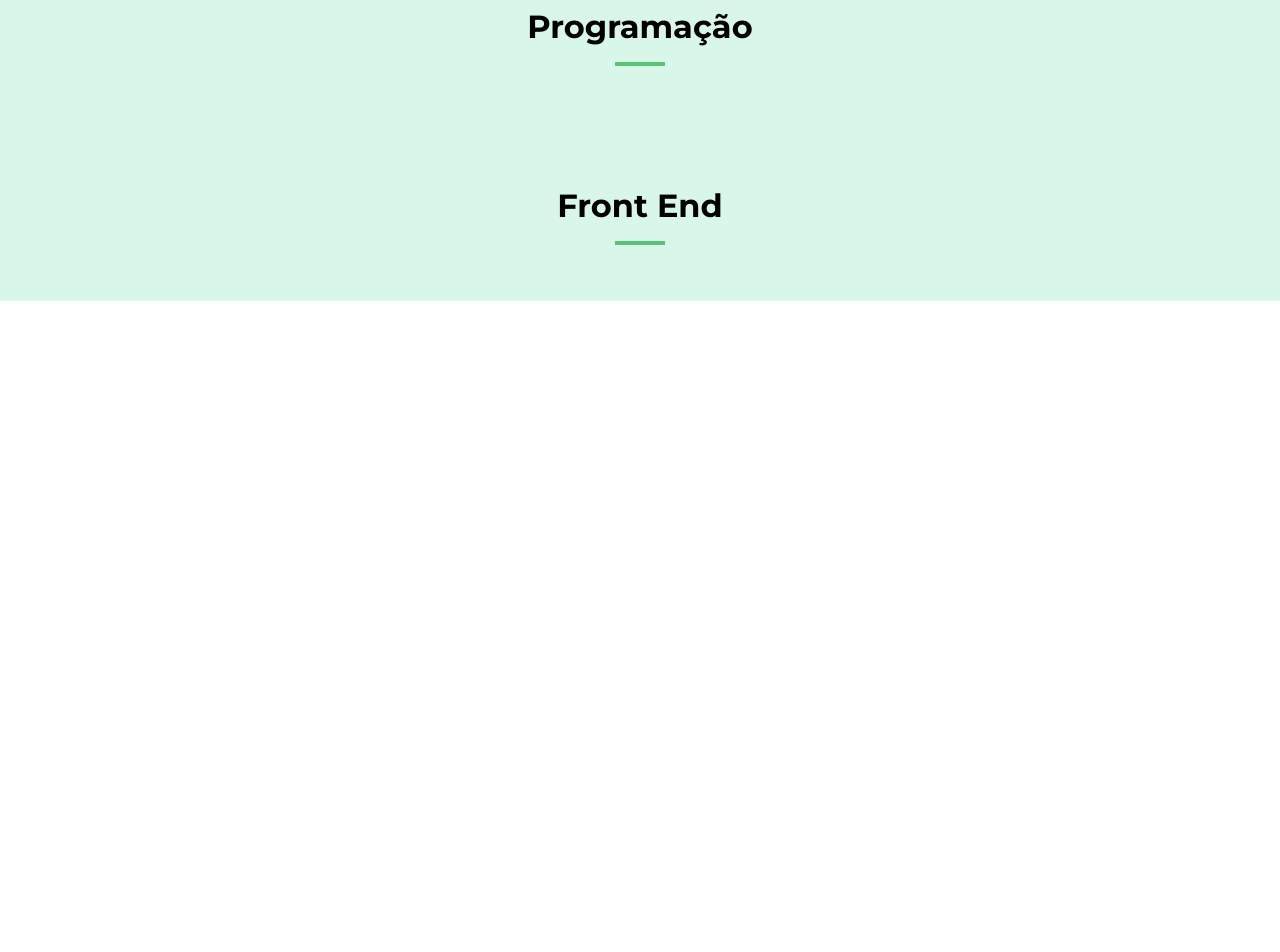
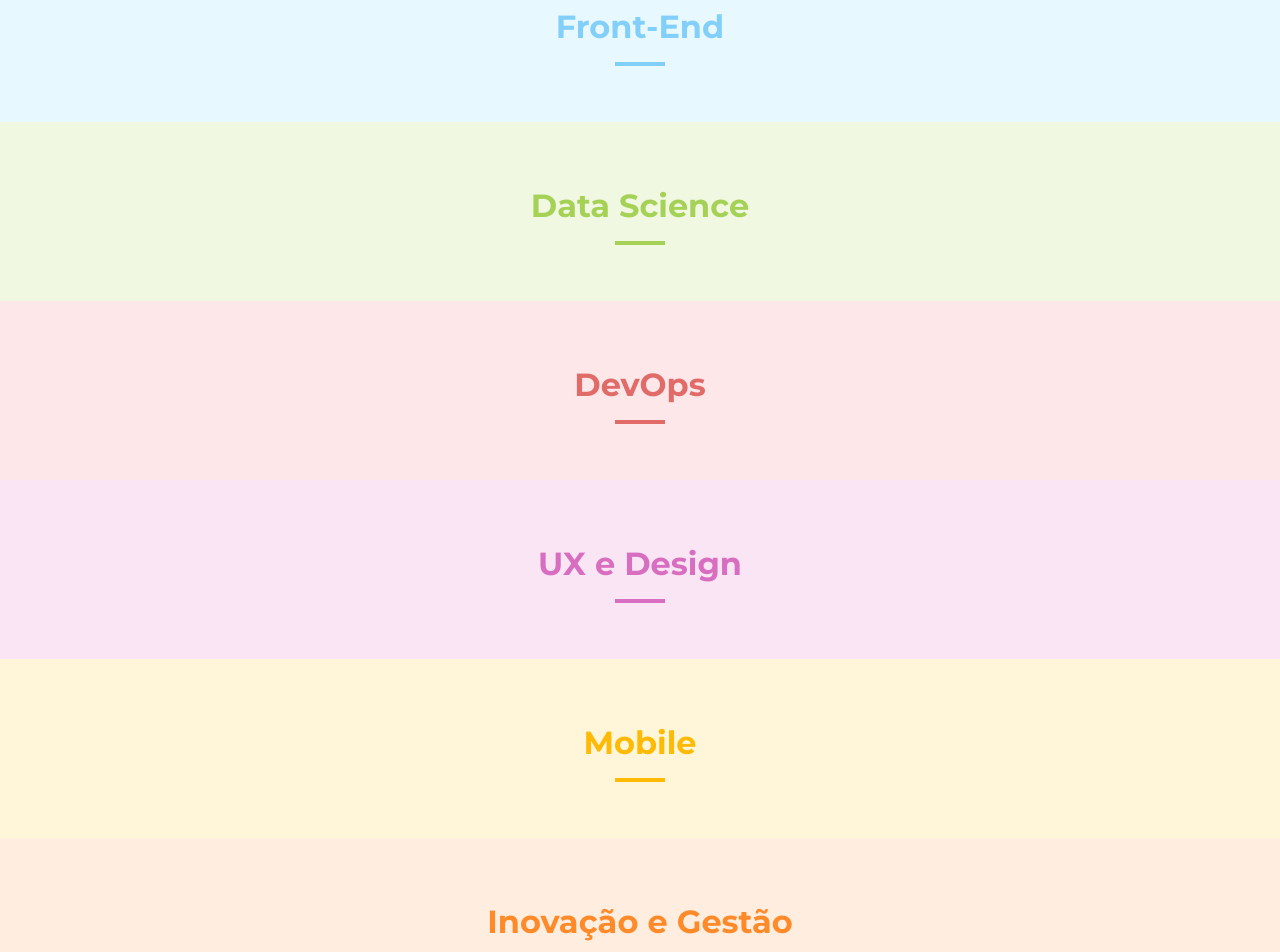
Before and after one commit to gabrielredu/alura, a React (Create React App) app in the folder 03-formacao-react-com-javascript/01-react-desenvolvendo-com-javascript/organo/: page / in a window 1280 px wide. Shown: the part 1360-2312 px from the top of the page. Before the commit the page ends 1661 px from the top, so only its background shows below. Built offline with nearby package versions, Linux system fonts and the light colour scheme.

Commit message:
aula 4 exer 5

```diff
--- a/03-formacao-react-com-javascript/01-react-desenvolvendo-com-javascript/organo/src/App.js
+++ b/03-formacao-react-com-javascript/01-react-desenvolvendo-com-javascript/organo/src/App.js
@@ -4,6 +4,39 @@ import Formulario from './components/Formulario';
 import Time from './components/Time';
 
 function App() {
+
+  const times = [
+    {
+      nome: 'Front-End',
+      corPrimaria: '#82CFFA',
+      corSecundaria: '#E8F8FF',
+    },
+    {
+      nome: 'Data Science',
+      corPrimaria: '#A6D157',
+      corSecundaria: '#F0F8E2',
+    },
+    {
+      nome: 'DevOps',
+      corPrimaria: '#E06B69',
+      corSecundaria: '#FDE7E8',
+    },
+    {
+      nome: 'UX e Design',
+      corPrimaria: '#D86EBF',
+      corSecundaria: '#FAE5F5',
+    },
+    {
+      nome: 'Mobile',
+      corPrimaria: '#FEBA05',
+      corSecundaria: '#FFF5D9',
+    },
+    {
+      nome: 'Inovação e Gestão',
+      corPrimaria: '#FF8A29',
+      corSecundaria: '#FFEEDF',
+    }
+  ]
 
   const [colaboradores, setColaboradores] = useState([])
 
@@ -16,9 +49,11 @@ function App() {
       <Banner />
       <Formulario
         novoColaborador={colaborador => colaboradorCadastrado(colaborador)}
+        times={times.map(time => time.nome)}
       />
-      <Time nomeTime="Programação" />
-      <Time nomeTime="Front End" />
+      {times.map((time, index) => {
+        return <Time key={time.nome} nomeTime={time.nome} corPrimaria={time.corPrimaria} corSecundaria={time.corSecundaria} timePos={index + 1} />
+      })}
     </div>
   );
 }
--- a/03-formacao-react-com-javascript/01-react-desenvolvendo-com-javascript/organo/src/components/Formulario/index.js
+++ b/03-formacao-react-com-javascript/01-react-desenvolvendo-com-javascript/organo/src/components/Formulario/index.js
@@ -22,10 +22,6 @@ const Formulario = (props) => {
         })
     }
 
-    const times = [
-        'Programação', 'Front-End', 'Data Science', 'DevOps', 'UX e Design', 'Mobile', 'Inovação e Gestão'
-    ]
-
     return (
         <section className='formulario'>
             <form onSubmit={onSubmit}>
@@ -33,7 +29,7 @@ const Formulario = (props) => {
                 <CampoTexto aoAlterado={valor => setNome(valor)} valor={nome} required={true} label='Nome' placeholder='Digite seu nome' />
                 <CampoTexto aoAlterado={valor => setCargo(valor)} valor={cargo} required={true} label='Cargo' placeholder='Digite seu cargo' />
                 <CampoTexto aoAlterado={valor => setImg(valor)} valor={img} label='Imagem' placeholder='Informe o endereço da imagem' />
-                <ListaSuspensa aoAlterado={valor => setTime(valor)} valor={time} required={true} label='Time' itens={times} />
+                <ListaSuspensa aoAlterado={valor => setTime(valor)} valor={props.times} required={true} label='Time' itens={props.times} />
                 <Botao>Criar Card</Botao>
             </form>
         </section>
--- a/03-formacao-react-com-javascript/01-react-desenvolvendo-com-javascript/organo/src/components/Time/index.js
+++ b/03-formacao-react-com-javascript/01-react-desenvolvendo-com-javascript/organo/src/components/Time/index.js
@@ -1,9 +1,21 @@
 import './Time.css';
 
 const Time = (props) => {
+
+    const cssVar = {
+        '--bg-claro': props.corSecundaria,
+        '--bg-escuro': props.corPrimaria
+    }
+
+    console.log(props.timePos)
     return (
-        <section className='time'>
-            <h3>
+        <section className='time' style={cssVar}>
+            <style>
+                {/* {`.time h3:nth-of-type(${props.timePos})::after {
+                    background-color: ${props.corPrimaria}
+                }`} */}
+            </style>
+            <h3 style={{ color: props.corPrimaria }}>
                 {props.nomeTime}
             </h3>
         </section>
```
